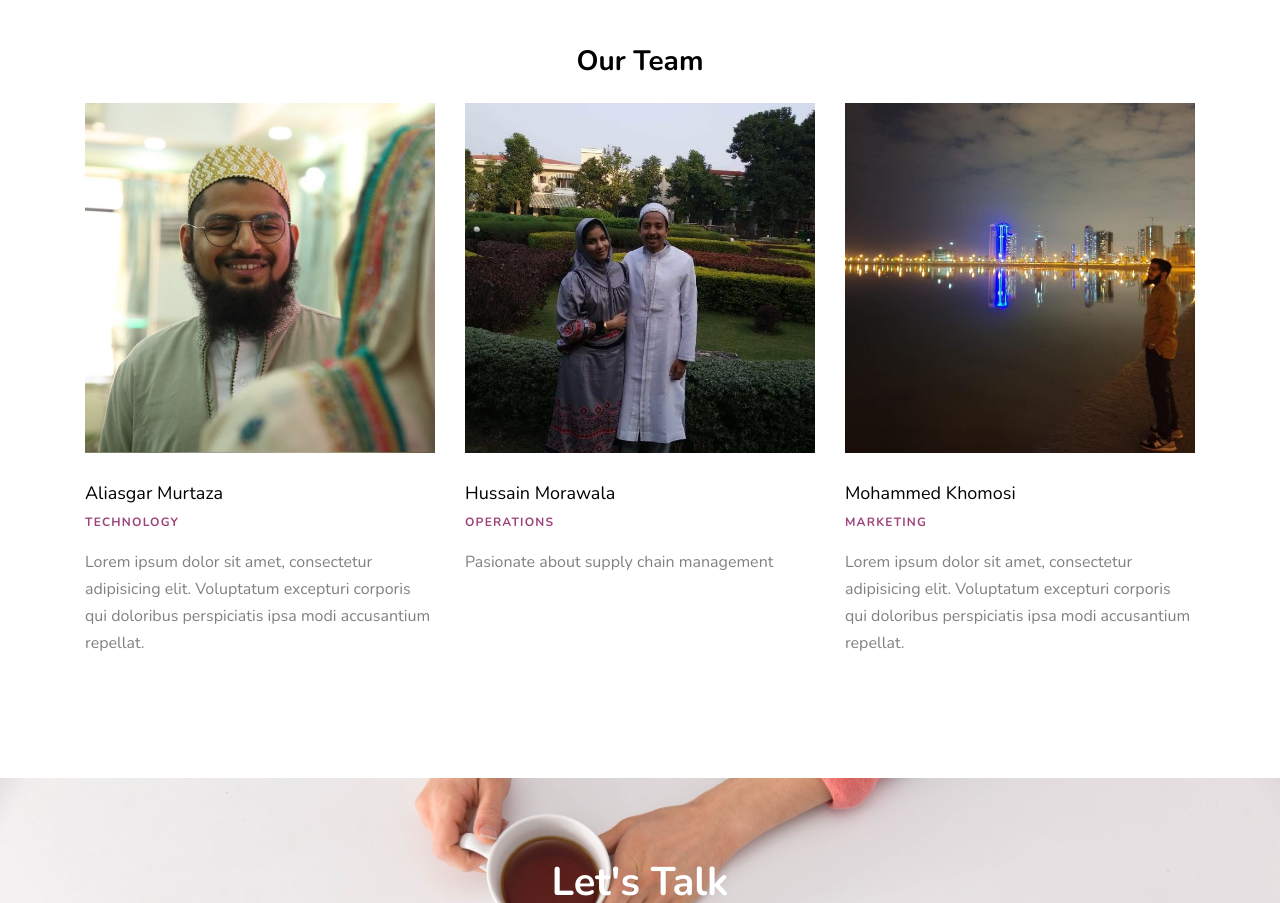
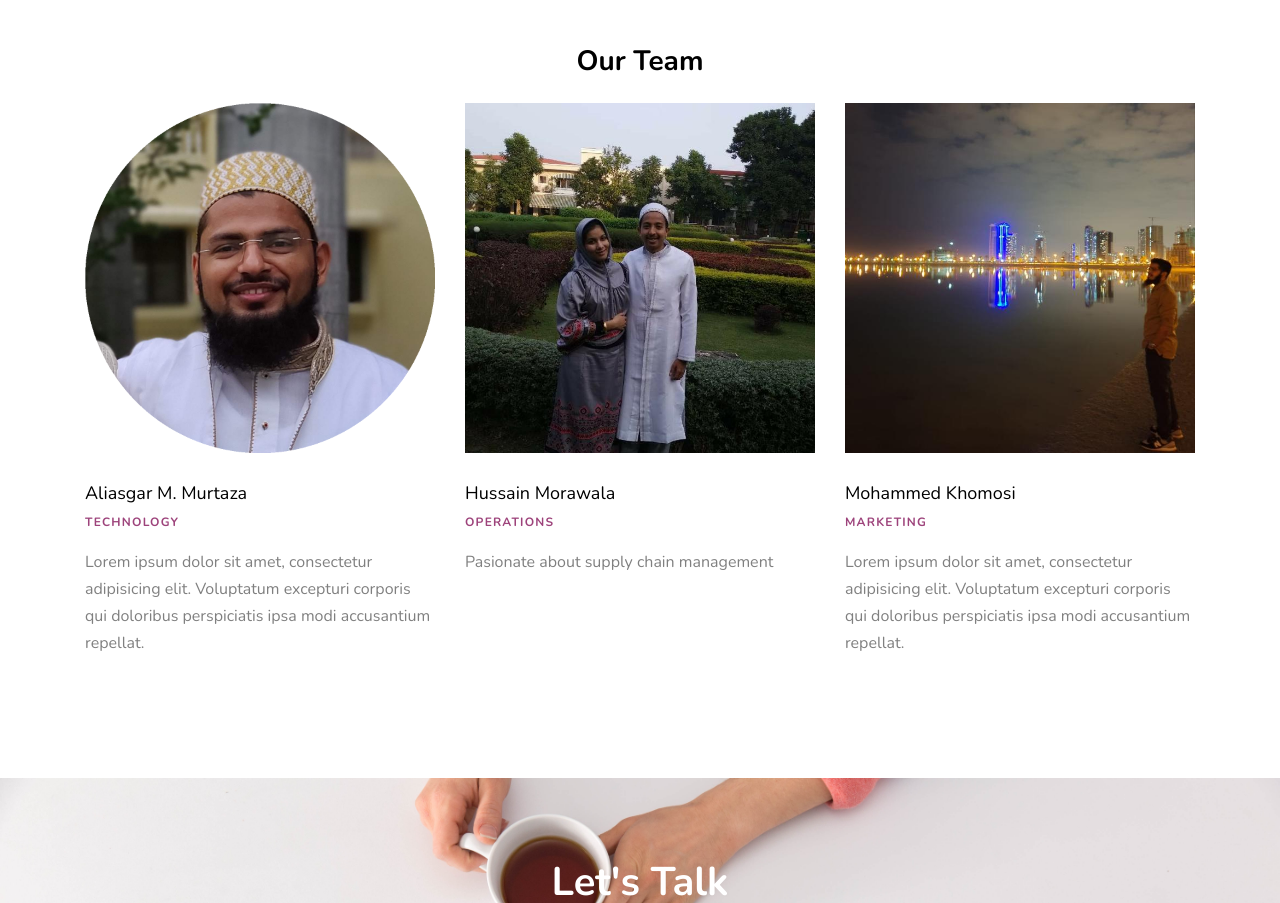
Before and after one commit to aliasgarlabs/mulakart-web, a plain HTML site: page index.html in a window 1280 px wide. Shown: the part 3608-4511 px from the top of the page. Drawn offline with nearby package versions, Linux system fonts and the light colour scheme; a script that the page names is missing; files whose address does not match are found by name.

Commit message:
Update aliasgar picture

```diff
--- a/index.html
+++ b/index.html
@@ -555,7 +555,7 @@
             <div class="person">
               <div class="bio-img">
                 <figure>
-                  <img src="images/aliasgar.jpg" alt="Image" class="img-fluid">
+                  <img src="images/ali.png" alt="Image" class="img-fluid">
                 </figure>
                 <div class="social">
                   <a href="#"><span class="icon-facebook"></span></a>
@@ -563,7 +563,7 @@
                   <a href="#"><span class="icon-instagram"></span></a>
                 </div>
               </div>
-              <h2 class="text-black h1">Aliasgar Murtaza</h2>
+              <h2 class="text-black h1">Aliasgar M. Murtaza</h2>
               <span class="sub-title d-block mb-3">Technology</span>
               <p>Lorem ipsum dolor sit amet, consectetur adipisicing elit. Voluptatum excepturi corporis qui doloribus perspiciatis ipsa modi accusantium repellat.</p>
             </div>
```
Also changed, not shown: images/ali.png (added).
